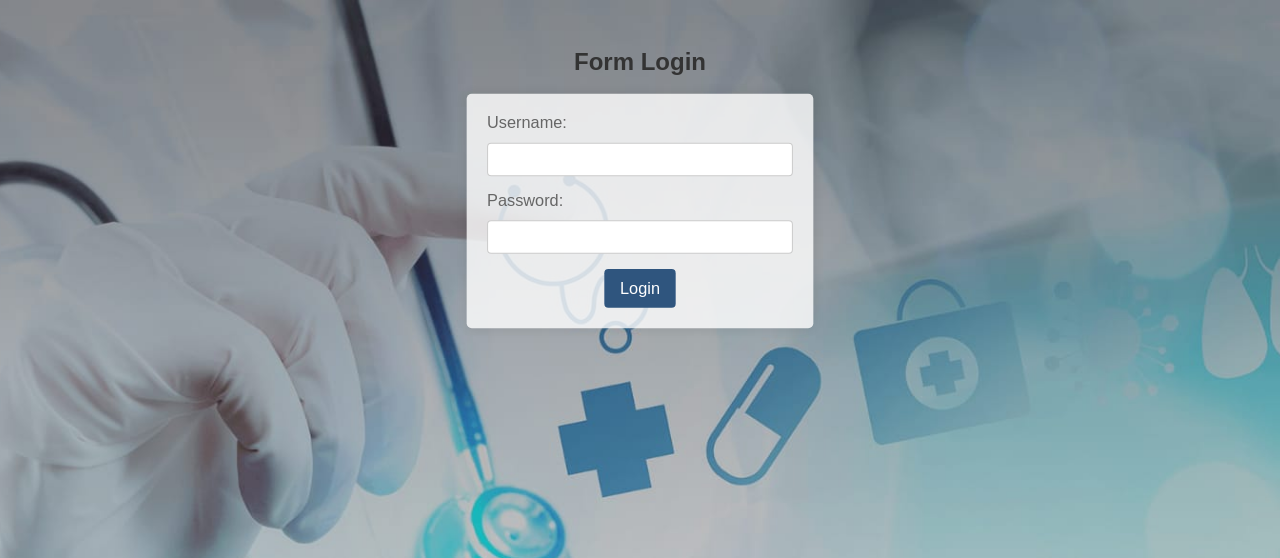
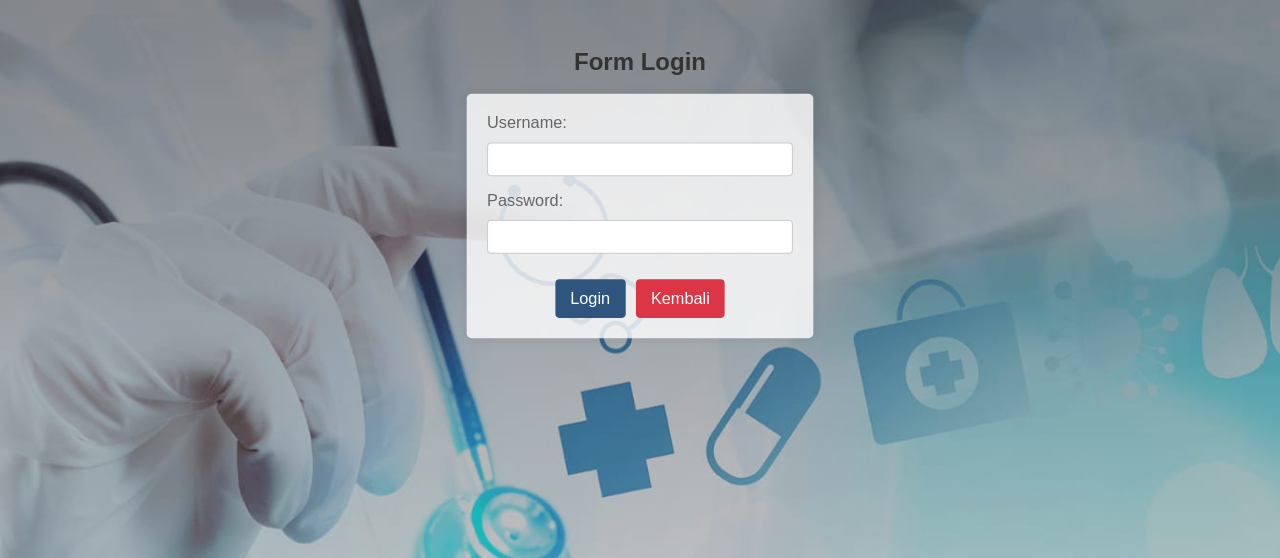
Before and after one commit to AditWiBu69/proyek2_posyandu-web, a PHP site: page /login.php in a window 1280 px wide. Shown: the top 558 px of the page. Run offline with PHP 8.4, Linux system fonts and the light colour scheme.

Commit message:
edit nama

```diff
--- a/data_anak.php
+++ b/data_anak.php
@@ -73,7 +73,7 @@ if (isset($_GET['hapus_galeri'])) {
 <head>
   <meta charset="UTF-8">
   <meta name="viewport" content="width=device-width, initial-scale=1.0">
-  <title>Data Anak & Galeri - SIPOGRAF Admin</title>
+  <title>Data Anak & Galeri - SiMona Admin</title>
 
   <link rel="stylesheet" href="https://cdn.jsdelivr.net/npm/bootstrap@5.3.0/dist/css/bootstrap.min.css">
   <link rel="stylesheet" href="https://cdnjs.cloudflare.com/ajax/libs/font-awesome/6.0.0-beta3/css/all.min.css">
@@ -113,7 +113,7 @@ if (isset($_GET['hapus_galeri'])) {
         <div class="navbar-logo">
             <img src="img/Favicon.png" alt="Logo">
         </div>
-        SIPOGRAF ADMIN
+        SiMona ADMIN
       </a>
       <button class="navbar-toggler" type="button" data-bs-toggle="collapse" data-bs-target="#navbarNav">
         <span class="navbar-toggler-icon"></span> </button>
--- a/home_user.php
+++ b/home_user.php
@@ -89,7 +89,7 @@ $status_daftar = isset($_GET['status']) ? $_GET['status'] : '';
 
     <nav class="navbar navbar-expand-lg navbar-dark bg-primary sticky-top shadow-sm">
         <div class="container">
-            <a class="navbar-brand fw-bold" href="#">SIPOGRAF USER</a>
+            <a class="navbar-brand fw-bold" href="#">SiMona USER</a>
             <button class="navbar-toggler" type="button" data-bs-toggle="collapse" data-bs-target="#navbarNav">
                 <span class="navbar-toggler-icon"></span>
             </button>
@@ -282,7 +282,7 @@ $query_jadwal = mysqli_query($koneksi, "SELECT * FROM t_jadwal ORDER BY tanggal
 
     <footer class="bg-dark text-white text-center py-4 mt-auto">
         <div class="container">
-            <p class="mb-0 small">&copy; 2024 SIPOGRAF - Sistem Informasi Posyandu.</p>
+            <p class="mb-0 small">&copy; 2025 SiMona - Sistem Informasi Posyandu.</p>
         </div>
     </footer>
 
--- a/index.html
+++ b/index.html
@@ -16,7 +16,7 @@
           <div class="container">
             <div class="logo">
               <img src="./img/Favicon.png" alt="Logo" />
-              <h3>Posyandu</h3>
+              <h3>SiMona</h3>
             </div>
 
             <div class="links">
--- a/login.php
+++ b/login.php
@@ -88,17 +88,9 @@ $conn->close();
     }
 
     @keyframes frame-anim {
-      0% {
-        transform: scale(1);
-      }
-
-      50% {
-        transform: scale(1.02);
-      }
-
-      100% {
-        transform: scale(1);
-      }
+      0% { transform: scale(1); }
+      50% { transform: scale(1.02); }
+      100% { transform: scale(1); }
     }
 
     label {
@@ -118,6 +110,7 @@ $conn->close();
       box-sizing: border-box;
     }
 
+    /* Style Tombol Login */
     .login-box button {
       background-color: #2f557e;
       color: #fff;
@@ -134,10 +127,7 @@ $conn->close();
     .login-box button::before {
       content: '';
       position: absolute;
-      top: 0;
-      left: 0;
-      width: 100%;
-      height: 100%;
+      top: 0; left: 0; width: 100%; height: 100%;
       border: 2px solid #03e9f4;
       border-radius: 5px;
       opacity: 0;
@@ -152,13 +142,34 @@ $conn->close();
     }
 
     @keyframes neon-anim {
-      0% {
-        transform: scale(0) rotate(0deg);
-      }
+      0% { transform: scale(0) rotate(0deg); }
+      100% { transform: scale(1) rotate(360deg); }
+    }
 
-      100% {
-        transform: scale(1) rotate(360deg);
-      }
+    /* --- STYLE TOMBOL KEMBALI (BARU) --- */
+    .btn-back {
+        display: inline-block;
+        background-color: #dc3545; /* Merah */
+        color: white;
+        padding: 10px 15px;
+        text-decoration: none; /* Hilangkan garis bawah link */
+        border-radius: 4px;
+        font-size: 16px;
+        cursor: pointer;
+        margin-left: 10px; /* Jarak dari tombol login */
+        border: none;
+        transition: 0.3s;
+    }
+
+    .btn-back:hover {
+        background-color: #a71d2a; /* Merah lebih gelap saat hover */
+    }
+
+    .button-container {
+        display: flex;
+        justify-content: center; /* Posisi tombol di tengah */
+        align-items: center;
+        margin-top: 10px;
     }
 
     /* Style untuk blok notifikasi error */
@@ -193,17 +204,19 @@ $conn->close();
         <label for="password">Password:</label>
         <input type="password" id="password" name="password" required>
       </div>
+
       <?php
       if (isset($error_msg)) {
         echo '<div class="error-msg">' . $error_msg . '</div>';
       }
       ?>
-      <div>
+
+      <div class="button-container">
         <button type="submit">Login</button>
+        <a href="index.html" class="btn-back">Kembali</a>
       </div>
     </form>
   </div>
-  <!-- Blok notifikasi error -->
 </body>
 
 </html>
```
Also changed, not shown: login.html (+39 -21 lines).
